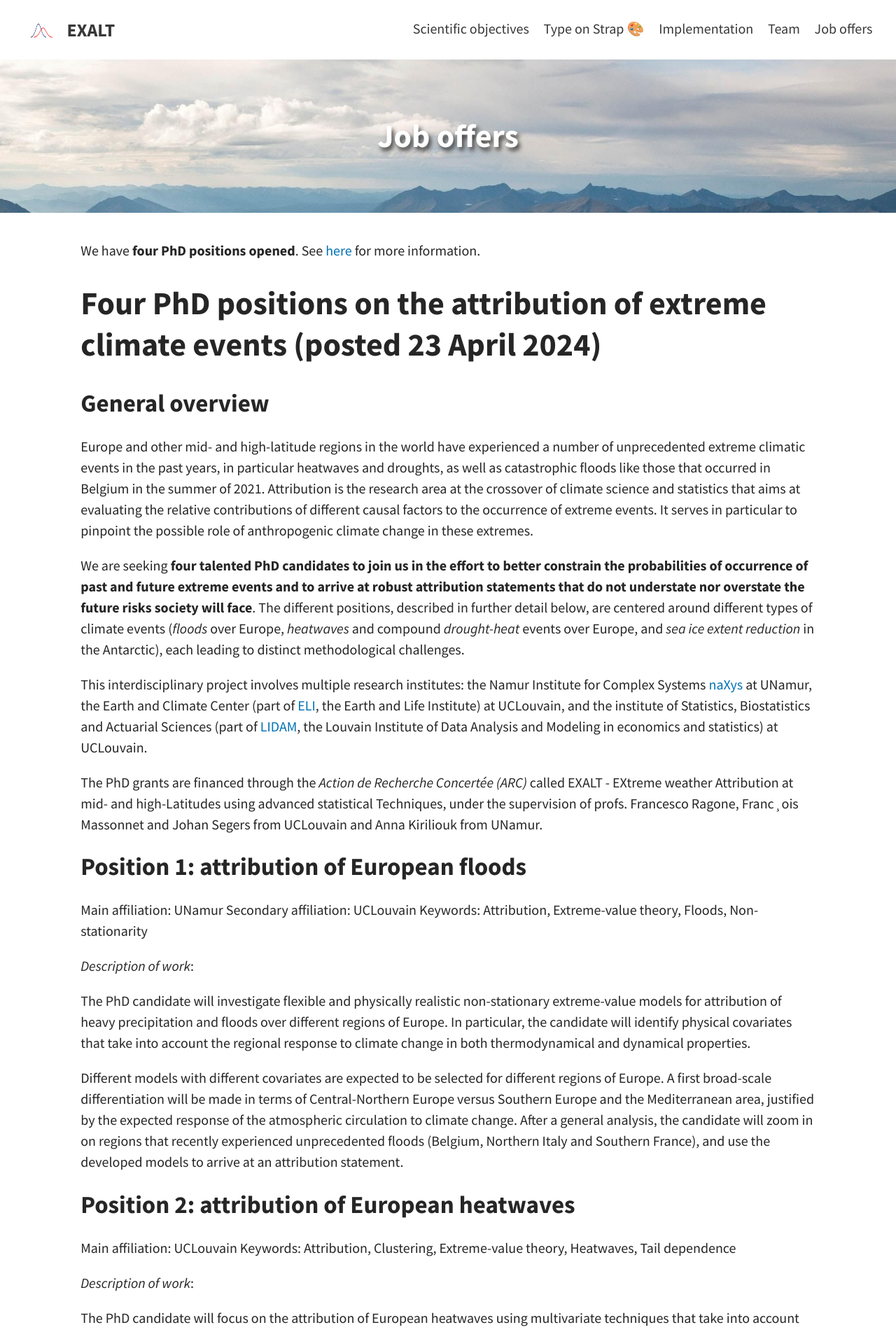
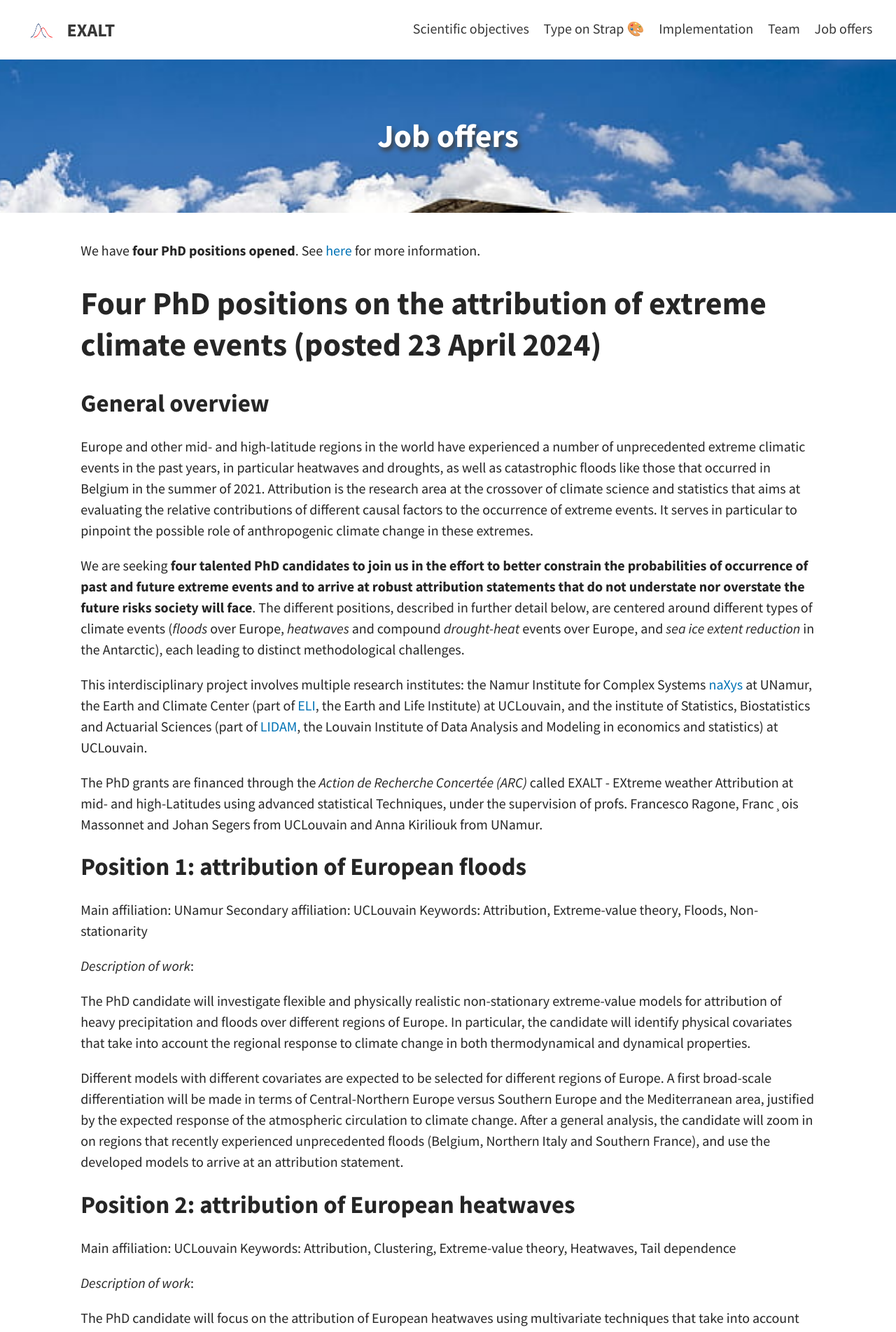
Before and after one commit to frragone/exalt-project.github.io, a Jekyll site: the page built from pages/4_Positions.md, in a window 1280 px wide. Shown: the top 1903 px of the page at 70% size. Built offline with Jekyll 4.4.1, drawn with Linux system fonts in a browser that asks for light colours; a script that is not in the unit is left out.

Commit message:
Update 4_Positions.md

```diff
--- a/pages/4_Positions.md
+++ b/pages/4_Positions.md
@@ -1,7 +1,7 @@
 ---
 layout: page
 title: Job offers
-feature-img: "assets/img/pexels/travel.jpeg"
+feature-img: "assets/img/header/dream-job-application-location-job-preview.jpg"
 position: 4
 tags: [Page]
 ---
```
